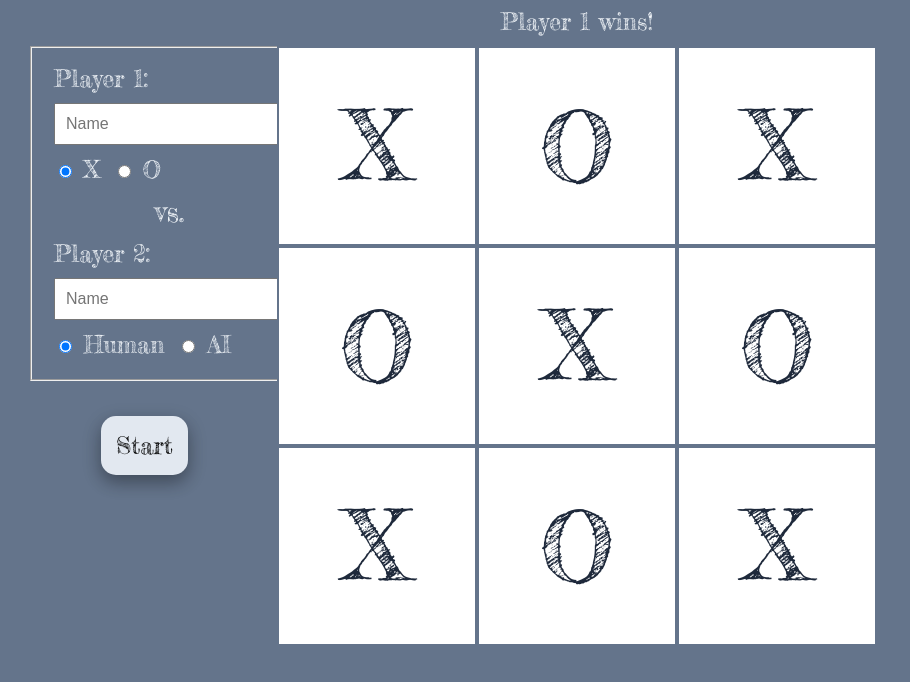
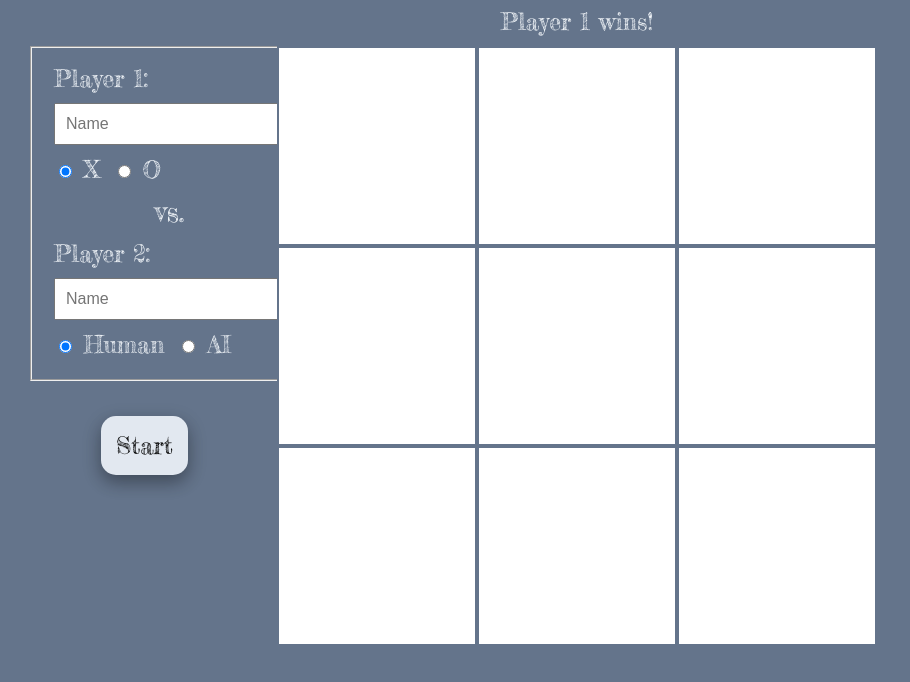
Before and after one commit to Selenityy/Tic-Tac-Toe, a website: page index.html in a window 1280 px wide. Shown: the part 100-782 px from the top of the page, without its empty margins (0-910 px from the left). Drawn offline with Linux system fonts and the light colour scheme.

```diff
--- a/index.html
+++ b/index.html
@@ -19,7 +19,6 @@
               id="playerName1"
               name="playerName1"
               placeholder="Name"
-              pattern="^[a-zA-Z0-9_.-]*$"
             />
             <ul id="xo">
               <li id="x">
@@ -39,7 +38,6 @@
               id="playerName2"
               name="playerName2"
               placeholder="Name"
-              pattern="^[a-zA-Z0-9_.-]*$"
             />
             <ul id="humanAi">
               <li id="human">
@@ -66,15 +64,15 @@
     </div>
     <div id="right_body">
       <div id="grid_board">
-        <div class="grid_child" id="grid_1">X</div>
-        <div class="grid_child" id="grid_2">O</div>
-        <div class="grid_child" id="grid_3">X</div>
-        <div class="grid_child" id="grid_4">O</div>
-        <div class="grid_child" id="grid_5">X</div>
-        <div class="grid_child" id="grid_6">O</div>
-        <div class="grid_child" id="grid_7">X</div>
-        <div class="grid_child" id="grid_8">O</div>
-        <div class="grid_child" id="grid_9">X</div>
+        <div class="grid_child" id="grid_1"></div>
+        <div class="grid_child" id="grid_2"></div>
+        <div class="grid_child" id="grid_3"></div>
+        <div class="grid_child" id="grid_4"></div>
+        <div class="grid_child" id="grid_5"></div>
+        <div class="grid_child" id="grid_6"></div>
+        <div class="grid_child" id="grid_7"></div>
+        <div class="grid_child" id="grid_8"></div>
+        <div class="grid_child" id="grid_9"></div>
       </div>
     </div>
     <script src="script.js"></script>
```
